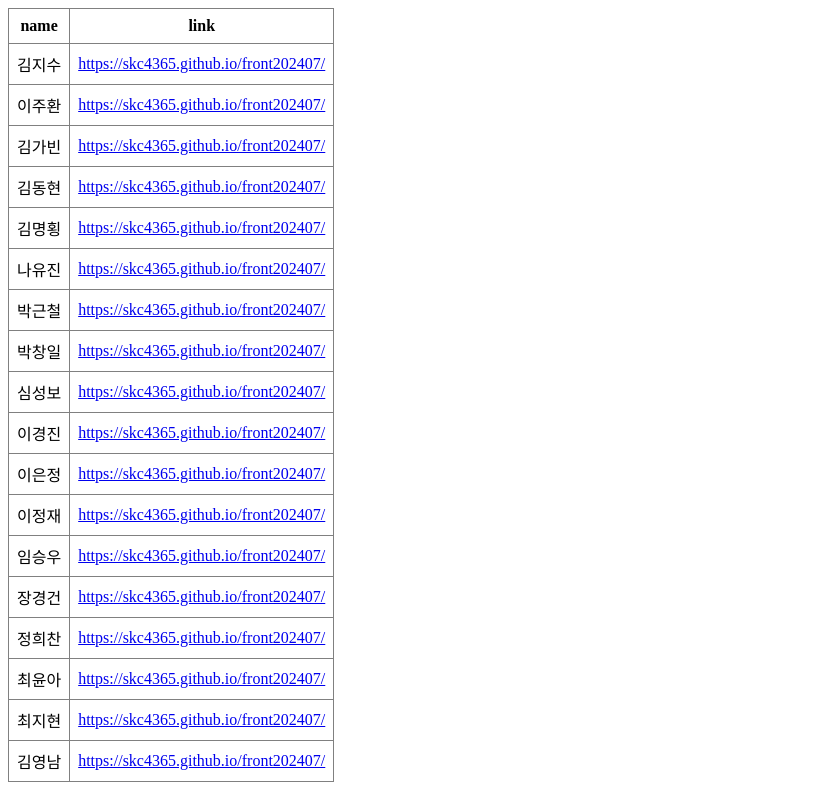
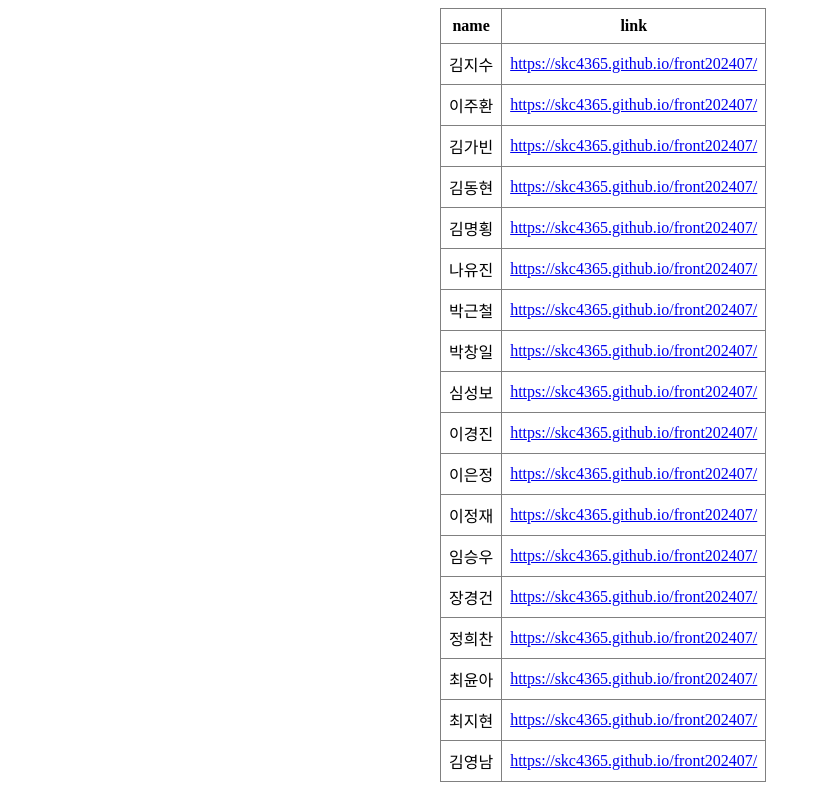
Before and after one commit to skc4365/web2507, a plain HTML site: page index.html in a window 1280 px wide. Shown: the whole page, without its empty margins (0-821 px from the left). Drawn offline with Linux system fonts and the light colour scheme.

Commit message:
가운데정렬
가운데정렬

```diff
--- a/index.html
+++ b/index.html
@@ -4,7 +4,13 @@
 <head>
     <meta charset="UTF-8">
     <meta name="viewport" content="width=device-width, initial-scale=1.0">
-    <title>Document</title>
+    <title>AI FullStack 교육생 링크</title>
+    <style>
+        #tableContainer{
+            width: 400px;
+            margin: 0 auto;
+        }
+    </style>
 </head>
 
 <body>
```
